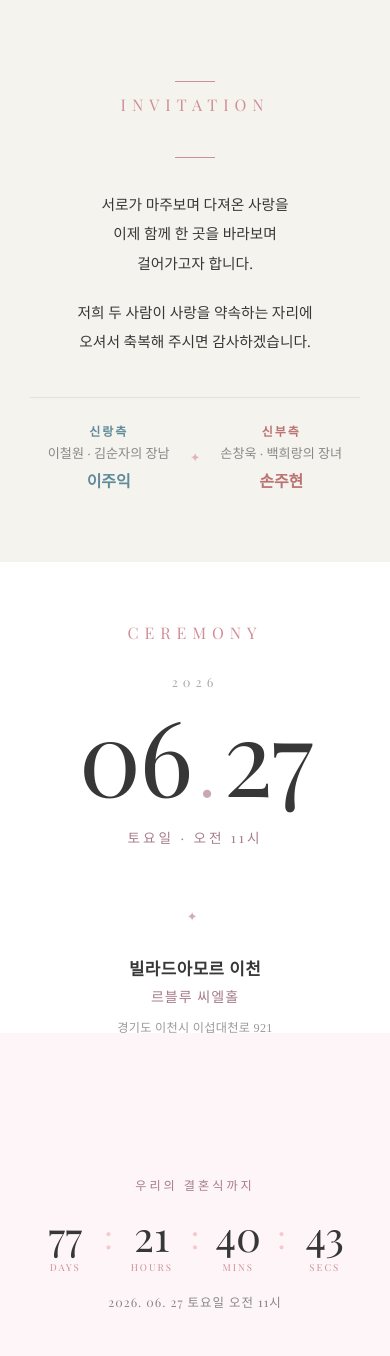
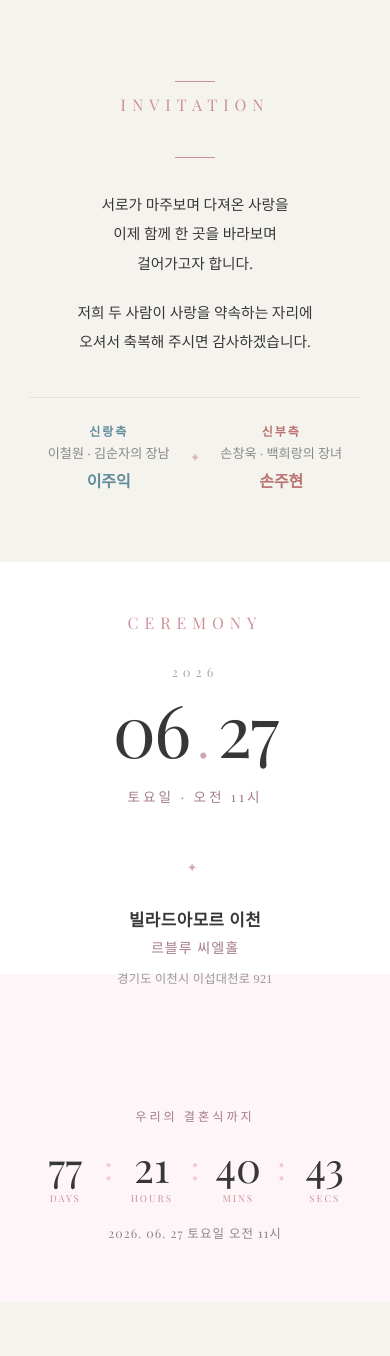
Before and after one commit to lee-juik/invitation-card, a Flask app: page / in a window 390 px wide. Shown: the part 823-2179 px from the top of the page. Run offline with Flask 3, Linux system fonts and the light colour scheme; data that the repository does not hold is empty; some libraries are stand-ins or nearby versions; some web fonts are replaced.

Commit message:
fix: CEREMONY 섹션 글씨 짤림 현상 수정 (padding, 폰트 크기, 모바일 반응형 조정)

```diff
--- a/static/css/style.css
+++ b/static/css/style.css
@@ -195,11 +195,11 @@ a { text-decoration: none; color: inherit; }
     flex-direction: column;
     align-items: center;
     text-align: center;
-    padding: 60px 24px 80px;
+    padding: 50px 20px 60px;
 }
 
 .ceremony-date-wrap {
-    margin-bottom: 32px;
+    margin-bottom: 24px;
 }
 .ceremony-year {
     font-family: 'Playfair Display', serif;
@@ -219,10 +219,11 @@ a { text-decoration: none; color: inherit; }
 }
 .ceremony-month, .ceremony-day {
     font-family: 'Playfair Display', serif;
-    font-size: 6.5rem;
+    font-size: 5.8rem;
     font-weight: 400;
     color: var(--text);
     letter-spacing: -2px;
+    line-height: 1;
 }
 .ceremony-dot-sep {
     font-family: 'Playfair Display', serif;
@@ -929,6 +930,14 @@ a { text-decoration: none; color: inherit; }
 
 /* 모바일 반응형 */
 @media (max-width: 480px) {
+    .ceremony-month, .ceremony-day {
+        font-size: 4.5rem;
+    }
+
+    .ceremony-dot-sep {
+        font-size: 3rem;
+    }
+
     .map-container {
         height: 380px;
     }
```
